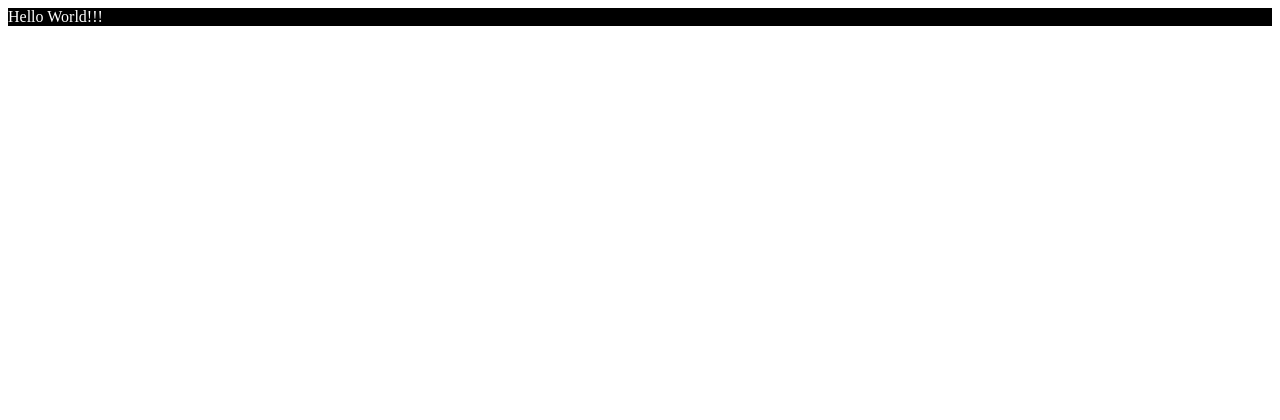
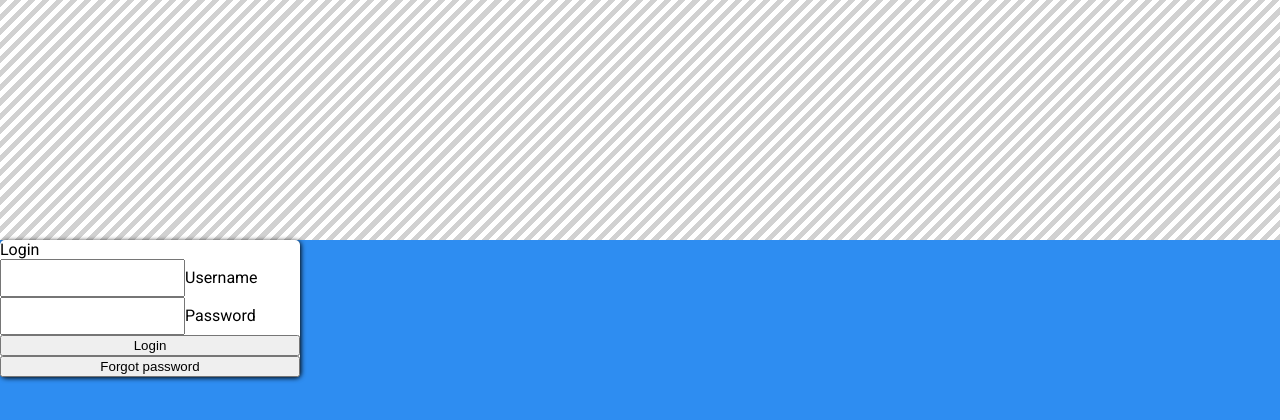
Before and after one commit to andrebot/BalancoConta, a React app: page / in a window 1280 px wide. Shown: the top 420 px of the page. Built offline with nearby package versions, Linux system fonts and the light colour scheme.

Commit message:
Stating the login page. Creating the input component

```diff
--- a/src/client/app.jsx
+++ b/src/client/app.jsx
@@ -2,10 +2,11 @@
 import { render } from 'react-dom';
 import { BrowserRouter, Route, Switch } from 'react-router-dom';
 import HelloWorld from './pages/login.jsx';
+import './app.styl';
 
 render(
   <BrowserRouter>
-    <div>
+    <div className="pages">
       <Switch>
         <Route path='/'>
           <HelloWorld />
--- /dev/null
+++ b/src/client/app.styl
@@ -0,0 +1,10 @@
+body,html
+  margin: 0;
+  height: 100vh
+  font-family: 'Roboto'
+
+#app
+  height: 100%
+
+.pages
+  height: 100%
--- /dev/null
+++ b/src/client/components/forms/input.jsx
@@ -0,0 +1,26 @@
+import React from 'react';
+import propTypes from 'prop-types';
+import './input.styl';
+
+const FormInput = ({ label, type = 'text', name, }) => {
+  return (
+    <div className="form-input">
+      <input type={type} name={name} autoComplete="off"/>
+      <label htmlFor={name} className="label-name">
+        <span className="content-name">{label}</span>
+      </label>
+    </div>
+  );
+};
+
+FormInput.propTypes = {
+  label: propTypes.string.isRequired,
+  type: propTypes.string,
+  name: propTypes.string.isRequired,
+};
+
+FormInput.defaultProps = {
+  type: 'text',
+};
+
+export default FormInput;
--- /dev/null
+++ b/src/client/components/forms/input.styl
@@ -0,0 +1,2 @@
+.form-input input
+    height: 32px
--- a/src/client/index.html
+++ b/src/client/index.html
@@ -4,6 +4,7 @@
     <title>Finanćas</title>
     <meta charset="UTF-8">
     <meta name="viewport" content="width=device-width,initial-scale=1.0">
+    <link rel="stylesheet" href="//fonts.googleapis.com/css?family=Roboto:400,500,700,400italic|Material+Icons">
   </head>
   <body>
     <div id="app"></div>
--- a/src/client/pages/login.jsx
+++ b/src/client/pages/login.jsx
@@ -1,9 +1,22 @@
 import React from 'react';
 import './login.styl';
 
+import FormInput from '../components/forms/input.jsx';
+
 const page = () => {
   return (
-    <div className="test">Hello World!!!</div>
+    <div className="login-page">
+      <div className="top-section"></div>
+      <div className="bottom-section">
+        <div className="login-wrapper">
+          <div>Login</div>
+          <FormInput label="Username" name="username" />
+          <FormInput label="Password" name="password" type="password"/>
+          <button>Login</button>
+          <button>Forgot password</button>
+        </div>
+      </div>
+    </div>
   );
 };
 
--- a/src/client/pages/login.styl
+++ b/src/client/pages/login.styl
@@ -1,3 +1,21 @@
-.test
-  background-color black
-  color white
+.login-page
+  height 100%
+  display grid
+  grid-template-areas "top" "bottom"
+  grid-template-columns 100%
+  grid-template-rows 30% 70%
+
+  .top-section
+    background repeating-linear-gradient(135deg, #d1d1d1, #d1d1d1 5px, #ffffff 5px, #ffffff 10px)
+    grid-area top
+
+  .bottom-section
+    grid-area bottom
+    background #2e8df1
+
+    .login-wrapper
+      width 300px
+      background-color #ffffff
+      border-radius: 5px
+      display grid
+      box-shadow 1px 1px 5px 0 #000
```
